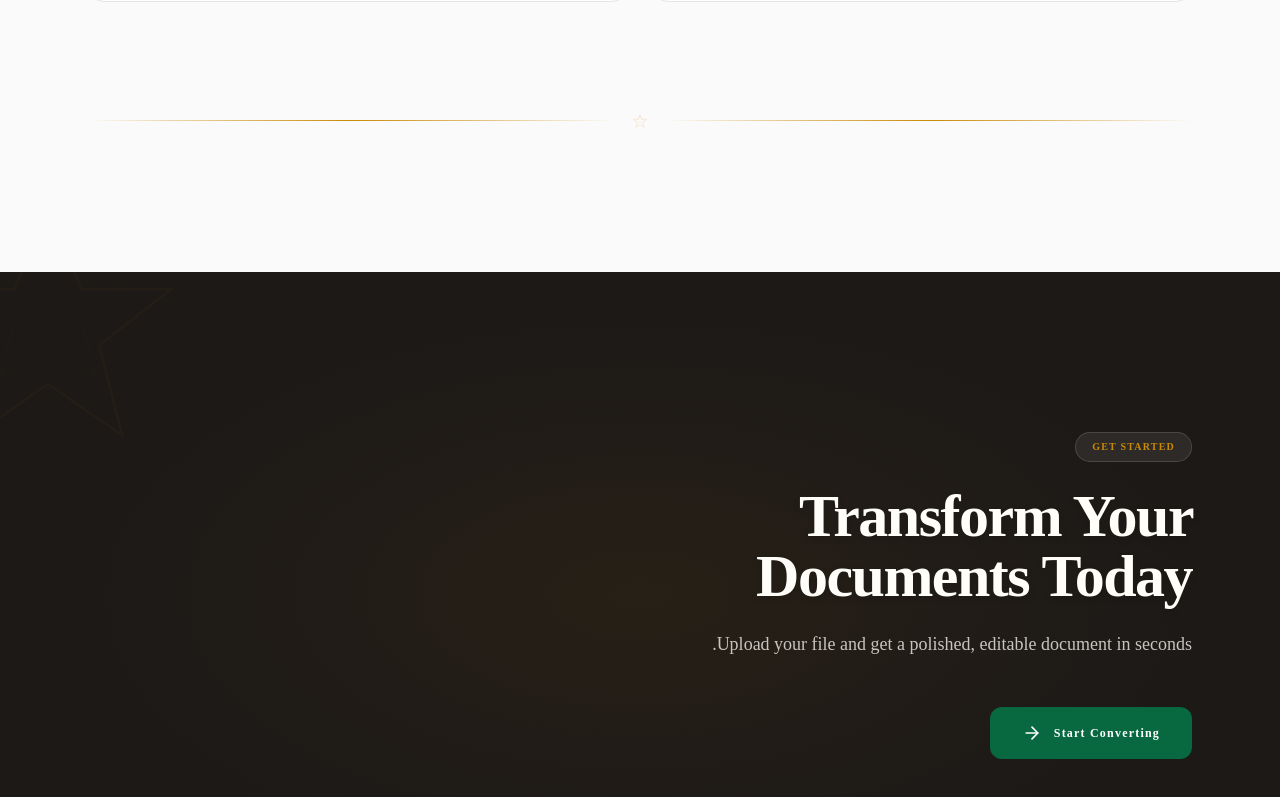
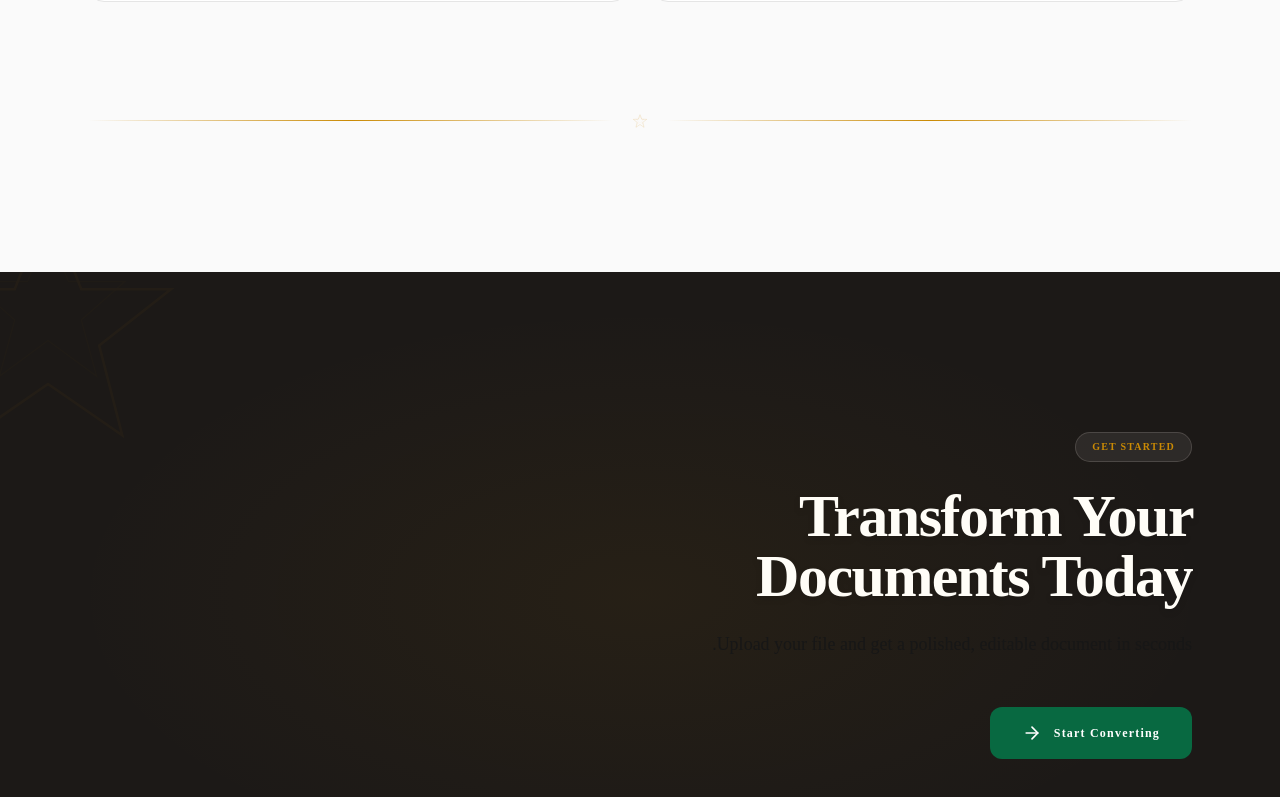
Before and after one commit to ibn-alazhar-docs/ibn-alazhar-docs, a Next.js app in the folder apps/web/: page /en in a window 1280 px wide. Shown: the part 2212-3009 px from the top of the page. Built offline with nearby package versions, Linux system fonts and the light colour scheme; no server answers.

Commit message:
fix: resolve tailwind 4 css variable clashes that broke dark mode text colors

```diff
--- a/apps/web/src/styles/brand.css
+++ b/apps/web/src/styles/brand.css
@@ -74,10 +74,7 @@
   --color-badge: var(--badge-bg);
   --color-line: var(--border-line);
   --color-subtle: var(--border-subtle);
-  --color-primary-color: var(--text-primary);
-  --color-secondary-color: var(--text-secondary);
-  --color-muted-color: var(--text-tertiary);
-  --color-inverse: var(--text-inverse);
+  /* Moved text color mappings to explicit utility layer below to avoid Tailwind 4 palette merging issues */
   --color-btn-primary: var(--btn-primary-bg);
   --color-btn-primary-text: var(--btn-primary-text);
   --color-hover: var(--hover-bg);
@@ -224,6 +221,21 @@
   }
 }
 
+@layer utilities {
+  .text-primary-color {
+    color: var(--text-primary);
+  }
+  .text-secondary-color {
+    color: var(--text-secondary);
+  }
+  .text-muted-color {
+    color: var(--text-tertiary);
+  }
+  .text-inverse {
+    color: var(--text-inverse);
+  }
+}
+
 @media print {
   body {
     color: #000;
--- a/apps/web/src/styles/landing.css
+++ b/apps/web/src/styles/landing.css
@@ -48,13 +48,7 @@
     border-color: color-mix(in srgb, var(--btn-primary-bg) 12%, transparent);
   }
 
-  /* Text utilities */
-  .text-primary-color {
-    color: var(--text-primary);
-  }
-  .text-muted-color {
-    color: var(--text-secondary);
-  }
+  /* Text utilities not handled by brand.css utilities */
   .text-very-muted {
     color: var(--text-tertiary);
   }
```
